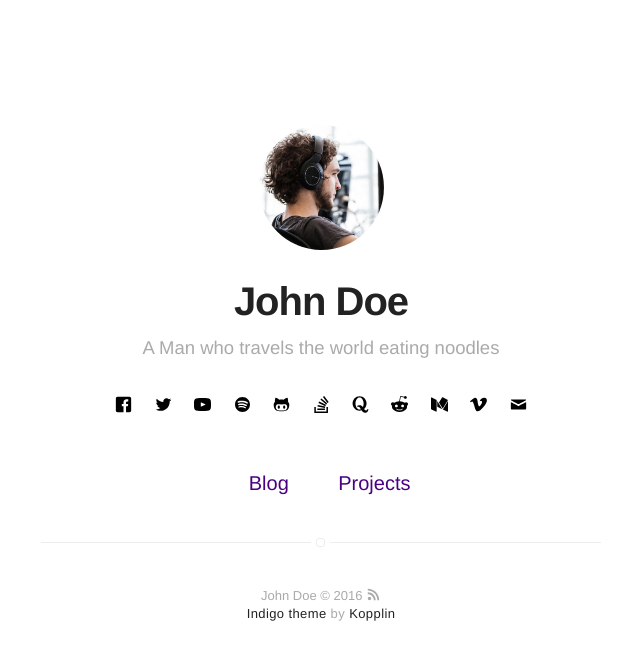
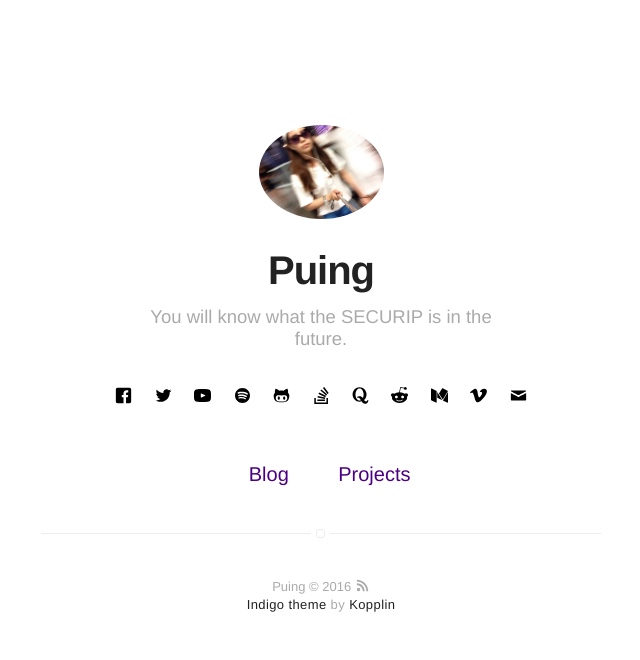
Before and after one commit to Bobjeongmin/Bobjeongmin.github.io, a Jekyll site: the page built from index.html, in a window 1280 px wide. Shown: the top 660 px of the page, without its empty margins (319-959 px from the left). Built offline with Jekyll 4.4.1, drawn with Linux system fonts in a browser that asks for light colours.

Commit message:
chg setting

```diff
--- a/_config.yml
+++ b/_config.yml
@@ -1,6 +1,6 @@
 # main text of home
-name: John Doe
-bio: A Man who travels the world eating noodles
+name: Puing
+bio: You will know what the SECURIP is in the future.
 
 # twitter summary info
 description: A blog about technology and stuff related
@@ -8,7 +8,7 @@ description: A blog about technology and stuff related
 # if it's an external image, update below for true
 # better with square images
 external-image: false
-picture: assets/images/profile.jpg
+picture: assets/images/mypro.jpg
 
 url: https://koppl.in/indigo
 # your url: http://USERNAME.github.io
```
